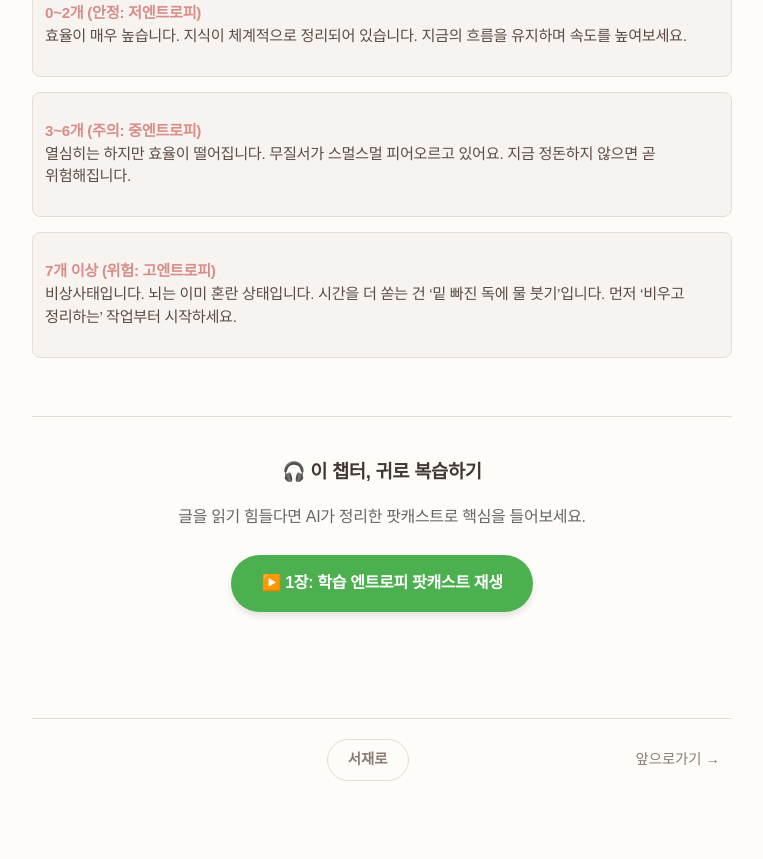
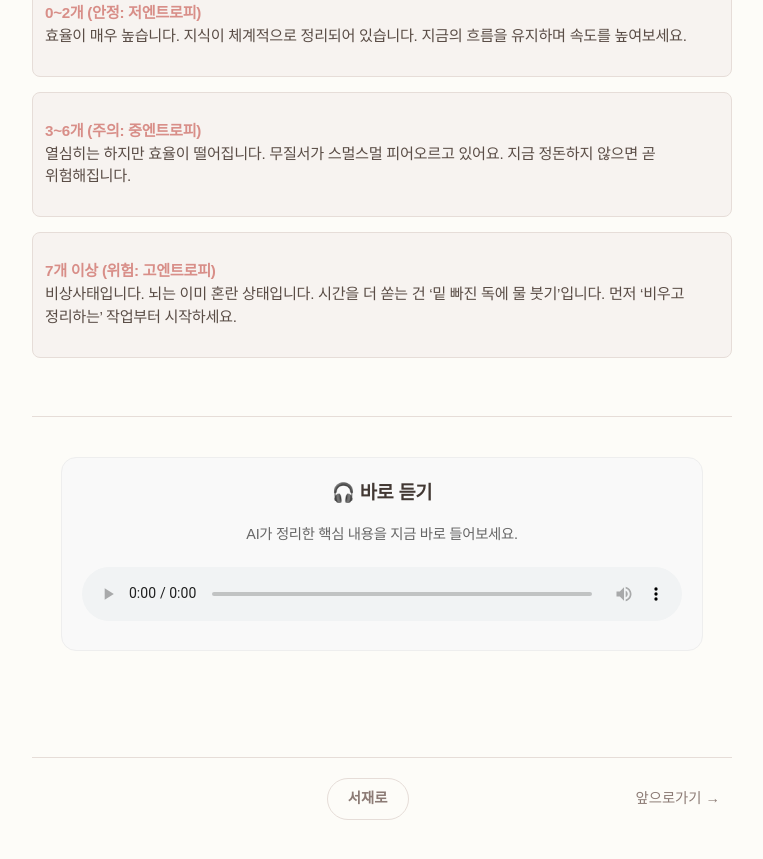
Before and after one commit to somath-edu/somath-edu.github.io, a Jekyll site: the page built from library/entropy-ch1.md, in a window 1280 px wide and 900 px high, scrolled down 3031 px. Shown: the top 859 px of the window, without its empty margins (258-1021 px from the left). Built offline with Jekyll 4.4.1, drawn with Linux system fonts in a browser that asks for light colours; some web fonts are replaced.

Commit message:
Replace podcast link with audio player

```diff
--- a/library/entropy-ch1.md
+++ b/library/entropy-ch1.md
@@ -95,17 +95,17 @@ next_link: /entropy-ch2.html
 > **7개 이상 (위험: 고엔트로피)**<br>
 > 비상사태입니다. 뇌는 이미 혼란 상태입니다. 시간을 더 쏟는 건 '밑 빠진 독에 물 붓기'입니다. 먼저 '비우고 정리하는' 작업부터 시작하세요.
 
+
 <br>
 <hr>
 
-<div style="width: 100%; text-align: center; margin-top: 40px; margin-bottom: 40px;">
-  <h3 style="margin-bottom: 15px;">🎧 이 챕터, 귀로 복습하기</h3>
-  <p style="color: #666; margin-bottom: 25px;">글을 읽기 힘들다면 AI가 정리한 팟캐스트로 핵심을 들어보세요.</p>
+<div style="width: 100%; max-width: 600px; margin: 40px auto; text-align: center; padding: 20px; border: 1px solid #eee; border-radius: 15px; background-color: #f9f9f9;">
+  <h3 style="margin-top: 0; margin-bottom: 10px;">🎧 바로 듣기</h3>
+  <p style="color: #666; font-size: 0.9em; margin-bottom: 20px;">AI가 정리한 핵심 내용을 지금 바로 들어보세요.</p>
 
-  <a href="https://notebooklm.google.com/notebook/fa34e94d-3e0b-42f0-b0be-d24bf27dfe2a?artifactId=86ad2c07-f5ad-4bb3-a19e-aeb8a89b0376"
-     target="_blank"
-     style="background-color: #4CAF50; color: white; padding: 15px 30px; text-align: center; text-decoration: none; display: inline-block; font-size: 16px; font-weight: bold; border-radius: 50px; box-shadow: 0 4px 6px rgba(0,0,0,0.1);">
-    ▶️ 1장: 학습 엔트로피 팟캐스트 재생
-  </a>
+  <audio controls style="width: 100%; outline: none;">
+    <source src="https://github.com/user-attachments/assets/f58b41a7-7c84-4ba0-95f2-c6a1814b95b5" type="audio/wav">
+    브라우저가 오디오 태그를 지원하지 않습니다.
+  </audio>
 </div>
 <br>
```
